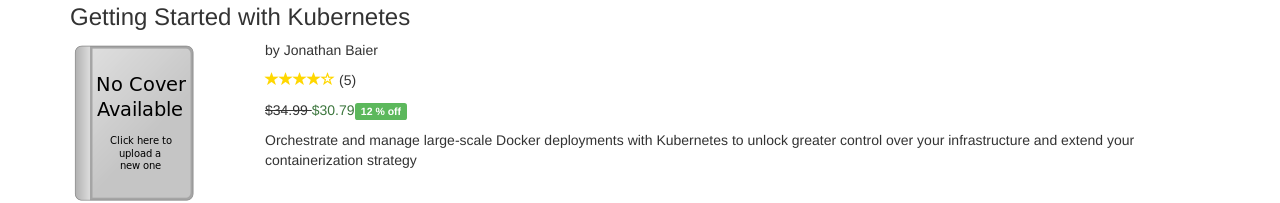
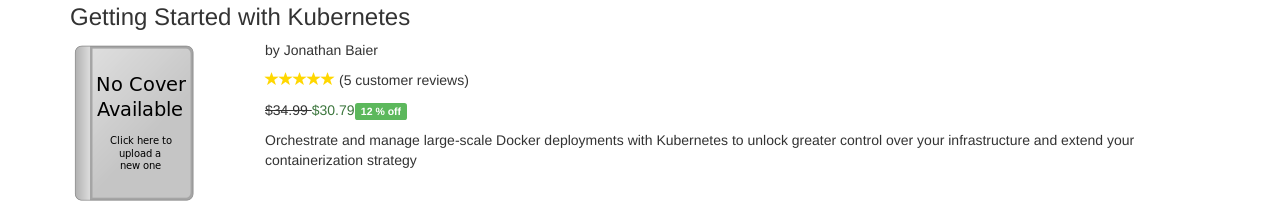
Before and after one commit to mchaitanya/BookstoreExampleUI, an Angular app: page /books/con001 in a window 1280 px wide. Shown: the part 177-380 px from the top of the page. Built offline with nearby package versions, Linux system fonts and the light colour scheme.

Commit message:
Enhance the RatingComponent

```diff
--- a/src/app/book-detail/rating/rating.component.html
+++ b/src/app/book-detail/rating/rating.component.html
@@ -1,11 +1,14 @@
 <!-- BOOTSTRAP'S GLYPHICONS, see here: http://getbootstrap.com/components/#glyphicons -->
-<!-- note: the number of filled stars = the rating rounded down to the nearest integer -->
+<!-- note: the number of filled stars = the rating rounded to the nearest integer -->
 <p>
-  <span class="glyphicon" style="color: gold"
-    *ngFor="let i of [1, 2, 3, 4, 5]"
-    [ngClass]="{
-      'glyphicon-star': rating.rating > i,
-      'glyphicon-star-empty': rating.rating <= i
-    }">
-  </span> ({{ rating.count }})
+  <span [title]="rating.rating + ' out of 5 stars'">
+    <span class="glyphicon" style="color: gold"
+      *ngFor="let i of [1, 2, 3, 4, 5]"
+      [ngClass]="{
+        'glyphicon-star': math.round(rating.rating) >= i,
+        'glyphicon-star-empty': math.round(rating.rating) < i
+      }">
+    </span>
+  </span>
+  ({{ rating.count }} customer reviews)
 </p>
--- a/src/app/book-detail/rating/rating.component.ts
+++ b/src/app/book-detail/rating/rating.component.ts
@@ -19,5 +19,9 @@
    * to this component.
    */
   @Input() rating: Rating;
+  /**
+   * Reference to the JavaScript Math object so that it can be used in the template
+   */
+  math = Math;
 
 }
```
